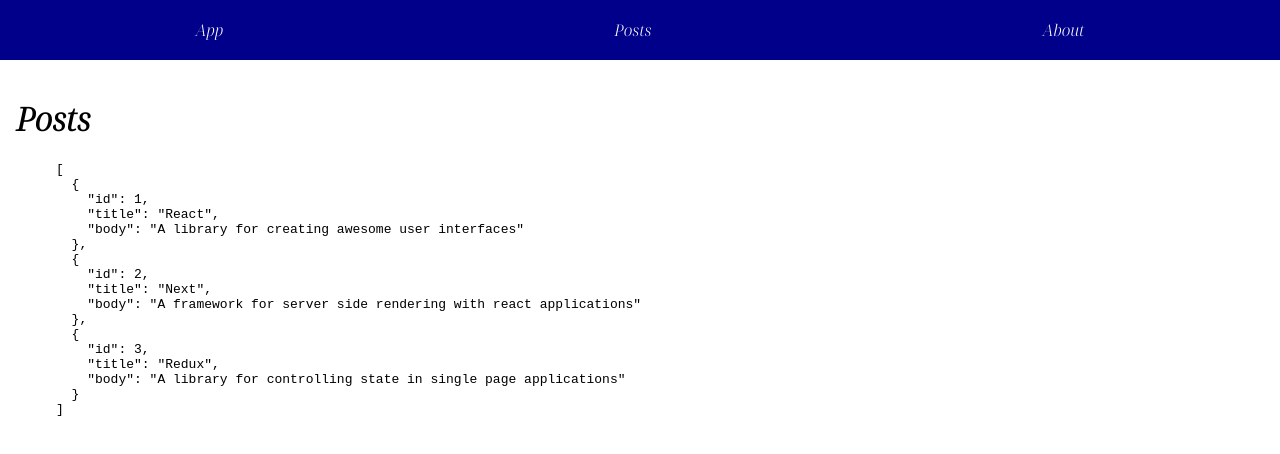
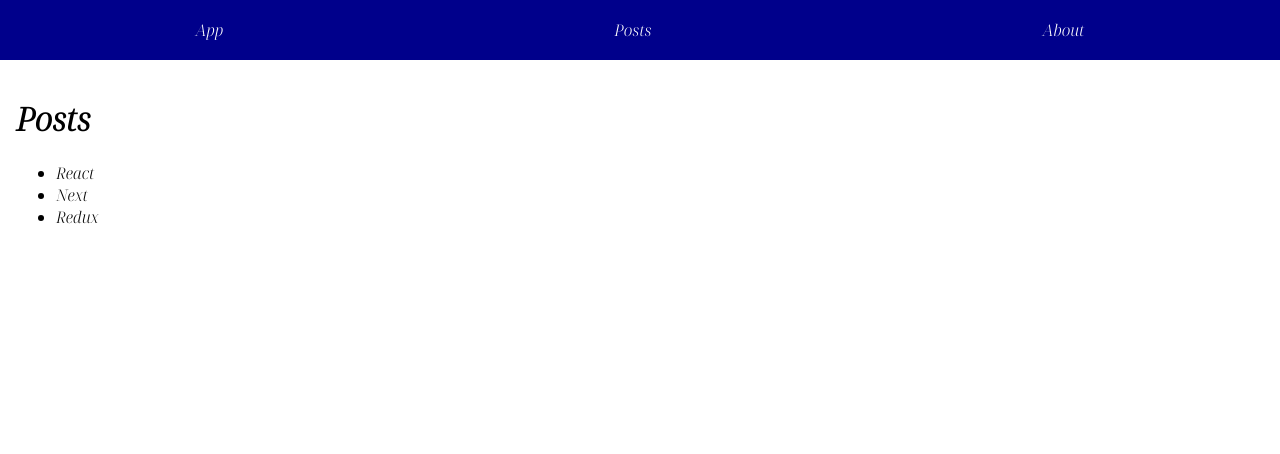
Before and after one commit to KeithChasen/next-tut, a Next.js app: page /posts in a window 1280 px wide. Shown: the top 454 px of the page. Built offline with nearby package versions, Linux system fonts and the light colour scheme; data requests are answered from the project's data file.

Commit message:
using getIntitialProps for loading posts in SSR way

```diff
--- a/pages/posts.js
+++ b/pages/posts.js
@@ -1,23 +1,27 @@
 import {MainLayout} from "../components/MainLayout";
-import { useState,useEffect } from 'react';
+import Link from "next/link";
 
-export default function Posts() {
-  const [posts, setPosts] = useState([]);
-  useEffect(() => {
-    async function  load() {
-      const response = await fetch('http://localhost:4200/posts');
-      const json = await response.json();
-      setPosts(json);
-    }
-
-    load();
-  },[]);
+export default function Posts({ posts }) {
   return (
     <MainLayout title="Posts" keywords="posts page">
       <h1>Posts</h1>
       <ul>
-        <pre>{JSON.stringify(posts, null, 2)}</pre>
+        {
+          posts.map(post => (
+            <li key={post.id}>
+              <Link href={`post/${post.id}`}>{post.title}</Link>
+            </li>
+          ))
+        }
       </ul>
     </MainLayout>
   )
 }
+
+Posts.getInitialProps = async () => {
+      const response = await fetch('http://localhost:4200/posts');
+      const posts = await response.json();
+      return {
+        posts
+      }
+};
```
